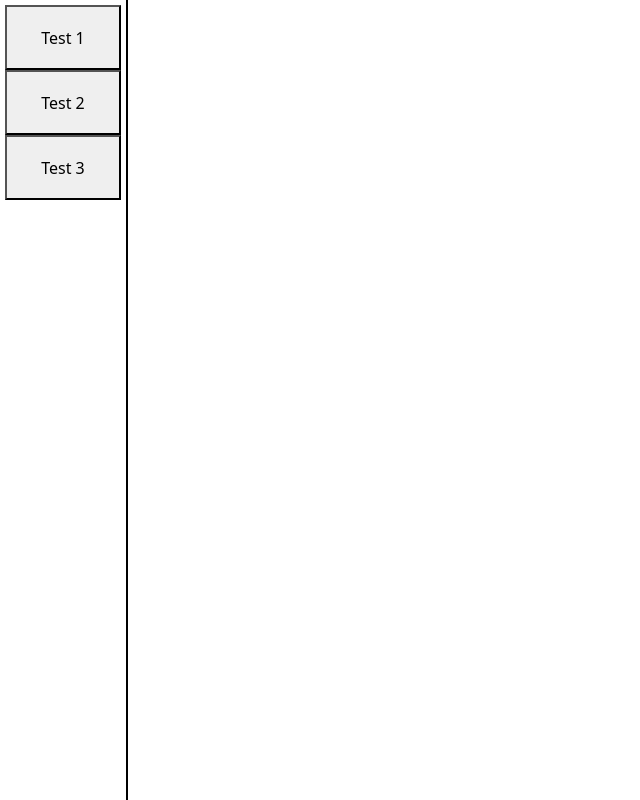
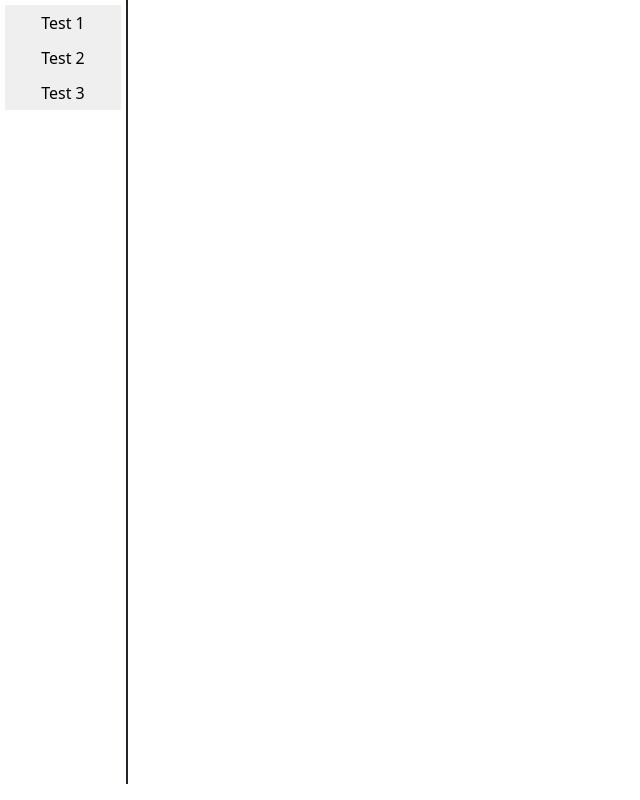
Before and after one commit to nmalicki/restaurant, a PHP site: page / in a window 1280 px wide. Shown: the whole page, without its empty margins (0-640 px from the left). Run offline with PHP 8.4, Linux system fonts and the light colour scheme.

Commit message:
Changes to nav bar and standard styles

```diff
--- a/shared/main.css
+++ b/shared/main.css
@@ -9,31 +9,46 @@ Click nbfs://nbhost/SystemFileSystem/Templates/Other/CascadeStyleSheet.css to ed
 
 /*Colors*/
 :root{
-    --main:"#ffffff";
-    --background:"#d9d9d9";
-    --selected:"989898";
-    --accent:"003aff";
+    --main:#ffffff;
+    --background:#d9d9d9;
+    --selected:#989898;
+    --accent:#003aff;
 
 }
+
+body{
+    margin-top: 0;
+}
+
 nav{
     width: 10%;
-    height: 100vh;
+    height: 98vh;
     padding: 5px;
-    border-right: 2px solid black;
-    justify-content: space-around;
-    display: block;
+    border-right: 2px solid;
+    display: flex;
+    flex-direction: column;
     float: left;
 
 }
 
 button{
     width: 100%;
-    height: 65px;
-    border-radius: 10px;
+    height: 35px;
+    border-radius: 35px;
+    border: 0px;
+    margin-bottom: 5px;
+}
 
-    font-size: 24px;
+#navTop{
+    flex-grow: 1;
+}
 
-    background-color: "#ffffff";
-    margin: 5px;
 
+#signIn{
+    background-color: var(--selected);
+    margin-top: 5px;
 }
+
+#signInIsland{
+    border-top: 2px solid;
+}
```
